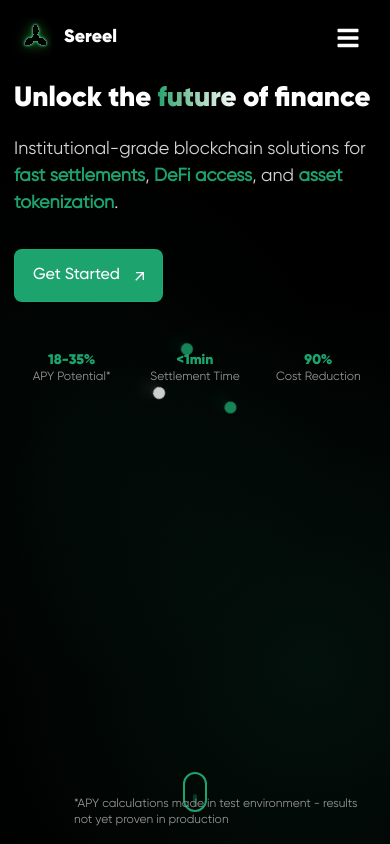
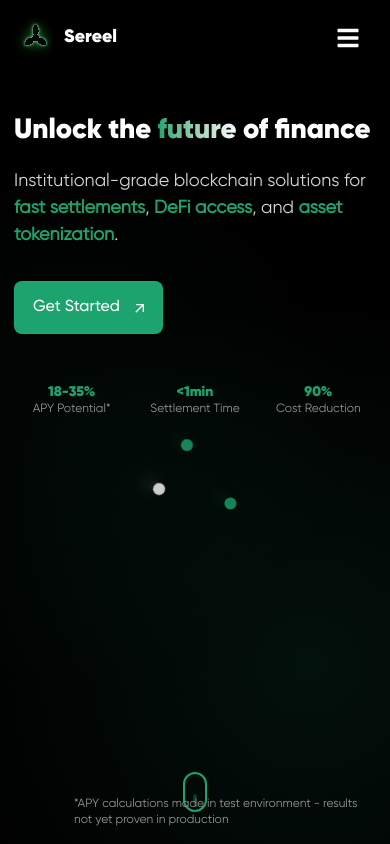
Before and after one commit to 0xsereel/website, a React (Vite) app: page / in a window 390 px wide. Shown: the top 844 px of the page. Built offline with nearby package versions, Linux system fonts and the light colour scheme.

Commit message:
Fix mobile hero section spacing after hiding logo and maintain responsive layout

```diff
--- a/src/components/Home/Hero.tsx
+++ b/src/components/Home/Hero.tsx
@@ -51,7 +51,7 @@ export const Hero = () => {
       <div className="w-full h-full flex items-center justify-center lg:flex-row flex-col-reverse relative z-10">
         {/* Left side - Text content */}
         <motion.div
-          className="lg:w-[50%] w-full lg:mt-0 lg:pl-[5%] px-5"
+          className="lg:w-[50%] w-full lg:mt-0 lg:pl-[5%] px-5 py-8 sm:py-12 lg:py-0"
           style={{ y: textY, opacity: textOpacity }}
         >
           <motion.h1
@@ -164,7 +164,7 @@ export const Hero = () => {
 
         {/* Right side - Full screen logo area */}
         <motion.div
-          className="lg:w-[50%] w-full h-full flex items-center justify-center relative"
+          className="lg:w-[50%] w-full lg:h-full h-auto flex items-center justify-center relative lg:py-0 py-8 sm:py-12"
           style={{ y: logoY }}
         >
           <motion.div
```
